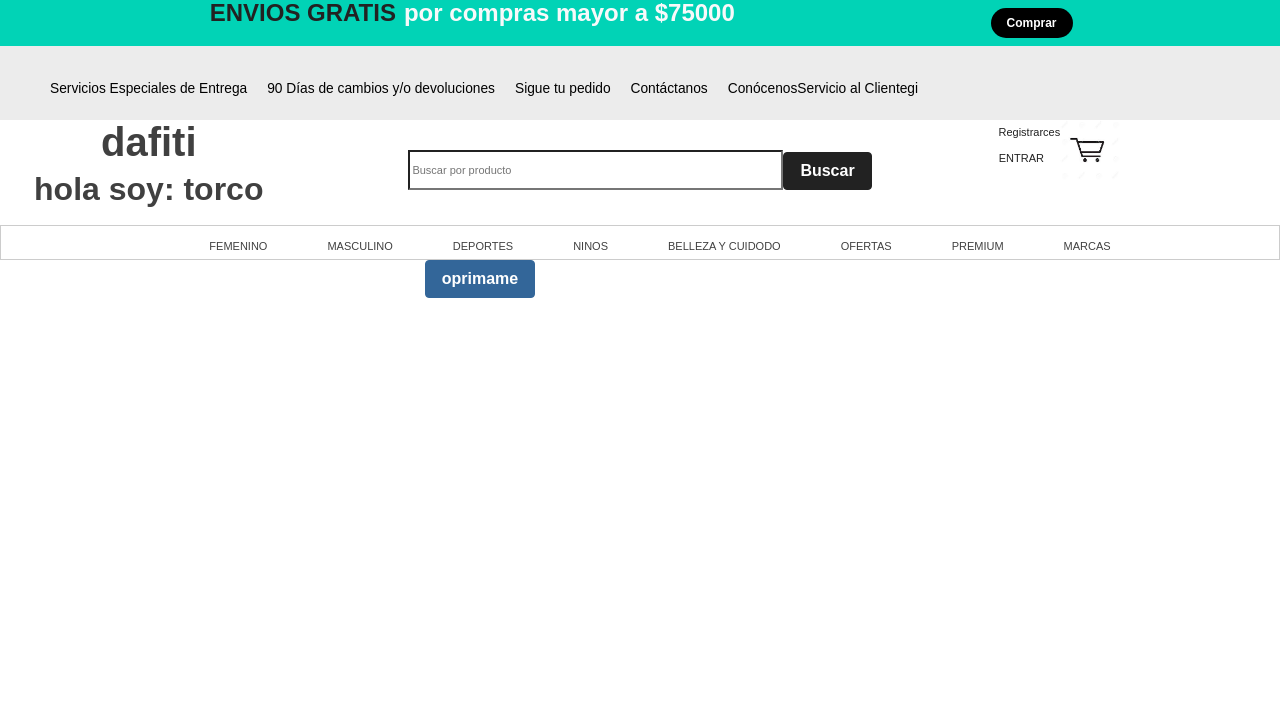
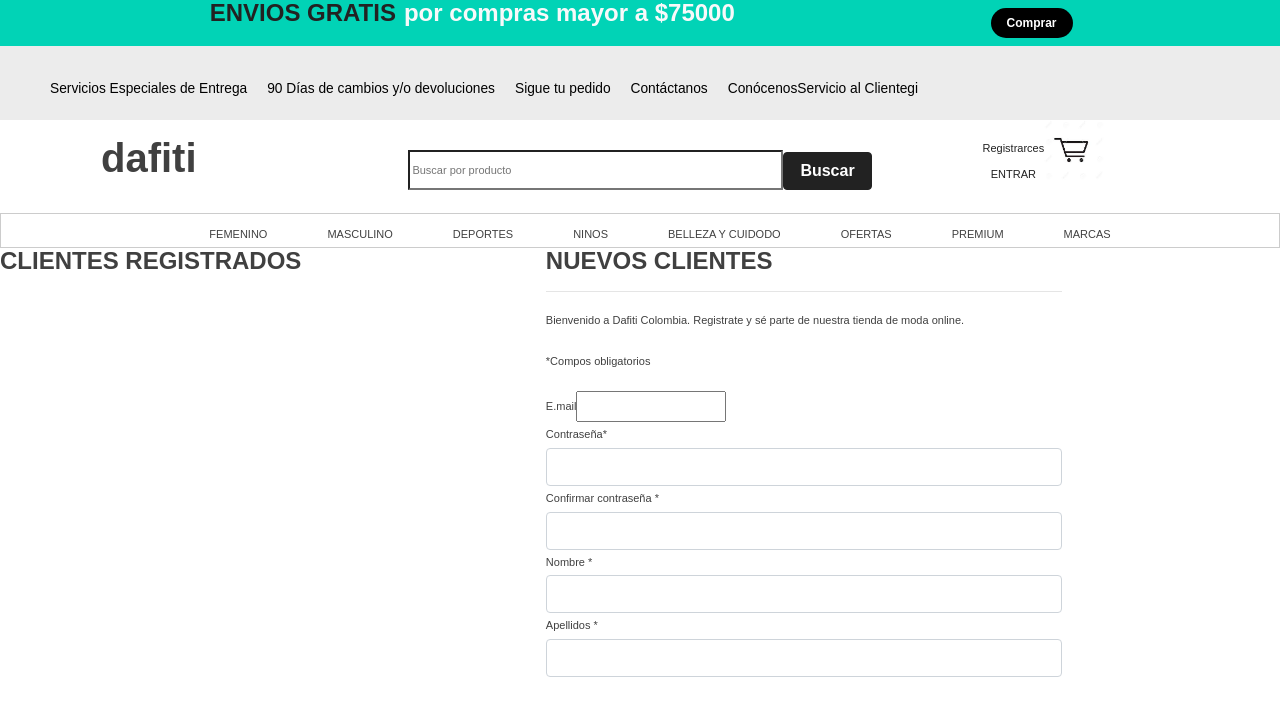
Before and after one commit to torco34/paginaConReact, a React app: page / in a window 1280 px wide. Shown: the top 716 px of the page. Built offline with nearby package versions, Linux system fonts and the light colour scheme; a web font is replaced by a local one.

Commit message:
formulario incompleto

```diff
--- a/src/assets/styles/components/Buscador.scss
+++ b/src/assets/styles/components/Buscador.scss
@@ -1,3 +1,20 @@
+.lista {
+	display: flex;
+	margin-top: 20px;
+}
+
+.lista li {
+	display: grid;
+	justify-content: center;
+	margin: 10px;
+	list-style: none;
+	font-size: calc(0.7vw + 0.6vh);
+}
+
+.lista li a {
+	color: #000;
+}
+
 .form_Buscar {
 	width: 60%;
 	height: 5vh;
@@ -18,3 +35,4 @@
 .section_carrito img {
 	max-width: 60px;
 }
+/*section de la lista*/
--- a/src/assets/styles/components/Header.scss
+++ b/src/assets/styles/components/Header.scss
@@ -29,20 +29,3 @@
 	cursor: pointer;
 	outline: none;
 }
-
-.lista {
-	display: flex;
-	margin-top: 20px;
-}
-
-.lista li {
-	display: grid;
-	justify-content: center;
-	margin: 10px;
-	list-style: none;
-	font-size: calc(0.7vw + 0.6vh);
-}
-
-.lista li a {
-	color: #000;
-}
--- a/src/components/Buscador.jsx
+++ b/src/components/Buscador.jsx
@@ -1,17 +1,14 @@
-import React, { Component } from "react";
-import propTypes from "prop-types";
-// importando las proptypes q ayudan especificar que tipo de elemento
-// son los props arrays, strings, números, etc.
+import React from "react";
 import "../assets/styles/components/Buscador.scss";
 import carrito from "../assets/static/carritos.png";
-const name = "torco";
-class Buscador extends Component {
+
+class Buscador extends React.Component {
 	render() {
 		return (
+			<div className="container_buscador">
 				<div className="row">
-				<div className="col-md-3 text-center">
+					<div className="col-md-3 text-center  mt-3">
 						<h1>dafiti</h1>
-					<h2>hola soy: {name}</h2>
 					</div>
 					<div className="col-md-6">
 						<div className="text-center">
@@ -30,9 +27,9 @@
 							</form>
 						</div>
 					</div>
-				<div className="col-md-3 section_carrito">
-					<a href="">
-						<span className="m-3 text-dark text-center">
+					<div className="col-md-3 section_carrito ">
+						<a className="text-dark mt-3" href="">
+							<span className="text-dark text-center">
 								Registrarces
 								<p>ENTRAR</p>
 							</span>
@@ -42,13 +39,9 @@
 						</a>
 					</div>
 				</div>
+			</div>
 		);
 	}
 }
-Buscador.propTypes = {
-	// en esta parte validamos las props con un objeto ejemplo
-	title: propTypes.string,
-	year: propTypes.number,
-};
 
 export default Buscador;
--- /dev/null
+++ b/src/components/ContForm.js
@@ -0,0 +1,79 @@
+import React from "react";
+
+class ContForm extends React.Component {
+	render() {
+		return (
+			<div className=" ">
+				<div className="row">
+					<div className="col-md-5">
+						<h4>CLIENTES REGISTRADOS</h4>
+					</div>
+					<div className="col-md-5">
+						<h4>NUEVOS CLIENTES</h4>
+						<hr className="" />
+
+						<form action=" card">
+							<p className="">
+								Bienvenido a Dafiti Colombia. Registrate y sé
+								parte de nuestra tienda de moda online.
+							</p>
+							<p className="">*Compos obligatorios</p>
+							<div className="from">
+								<lebel>E.mail</lebel>
+								<input
+									onChange={this.props.onChange}
+									className=""
+									type="text"
+									name="firstName"
+									// value={this.props.formValues.firstName}
+								/>
+							</div>
+							<div className="from">
+								<lebel>Contraseña*</lebel>
+								<input
+									onChange={this.props.onChange}
+									className="form-control"
+									type="text"
+									name="firstName"
+									// value={this.props.formValues.firstName}
+								/>
+							</div>
+							<div className="from">
+								<lebel>Confirmar contraseña * </lebel>
+								<input
+									onChange={this.props.onChange}
+									className="form-control"
+									type="text"
+									name="firstName"
+									// value={this.props.formValues.firstName}
+								/>
+							</div>
+							<div className="from">
+								<lebel>Nombre * </lebel>
+								<input
+									onChange={this.props.onChange}
+									className="form-control"
+									type="text"
+									name="firstName"
+									// value={this.props.formValues.firstName}
+								/>
+							</div>
+							<div className="from">
+								<lebel>Apellidos * </lebel>
+								<input
+									onChange={this.props.onChange}
+									className="form-control"
+									type="text"
+									name="firstName"
+									// value={this.props.formValues.firstName}
+								/>
+							</div>
+						</form>
+					</div>
+				</div>
+			</div>
+		);
+	}
+}
+
+export default ContForm;
--- a/src/components/Formulario.jsx
+++ /dev/null
@@ -1,23 +0,0 @@
-import React from "react";
-
-class Formulario extends React.Component {
-	handleClick() {
-		alert("El onclick funciona ...");
-		console.log("El onclick funciona ...");
-	}
-
-	render() {
-		return (
-			<div className="text-center col-md-9  ">
-				<button
-					className="btn btn-info"
-					onClick={() => this.handleClick()}
-				>
-					oprimame
-				</button>
-			</div>
-		);
-	}
-}
-
-export default Formulario;
--- a/src/components/Header.jsx
+++ b/src/components/Header.jsx
@@ -1,9 +1,9 @@
 import React, { Component } from "react";
+
 import "../assets/styles/components/Header.scss";
+import carrito from "../assets/static/carritos.png";
+
 class Header extends Component {
-	verCompra() {
-		alert("Mostrar lo que vas a comprar");
-	}
 	render() {
 		return (
 			<div className="container_header">
@@ -22,10 +22,7 @@
 						</a>
 					</div>
 					<div className="col-md-3 mark  ">
-						<button
-							className=" btn  boton m-2"
-							onClick={() => this.verCompra()}
-						>
+						<button className=" btn  boton m-2">
 							{this.props.bottonComprar}
 						</button>
 					</div>
@@ -53,4 +50,5 @@
 		);
 	}
 }
+
 export default Header;
--- a/src/containers/App.jsx
+++ b/src/containers/App.jsx
@@ -1,15 +1,10 @@
-import React, { useState, useEffect } from "react";
+import React from "react";
 import Header from "../components/Header";
 import Buscador from "../components/Buscador";
 import Lista from "../components/Lista";
-import Formulario from "../components/Formulario";
-import useInitialState from "../hooks/useInitialState";
+import ContForm from "../components/ContForm";
+
 import "../assets/styles/App.scss";
-// La API esta en esta constate
-// const API = "http://localhost:3000/useInitialState";
-
-// Es una api que no he descagado. 'no me pare importate
-// en este proyecto, el nocemiento y la y el entender si'
 
 const App = () => {
 	return (
@@ -26,7 +21,7 @@
 			/>
 			<Buscador />
 			<Lista />
-			<Formulario />
+			<ContForm />
 		</div>
 	);
 };
--- a/src/index.js
+++ b/src/index.js
@@ -1,5 +1,5 @@
 import React from "react";
 import ReactDOM from "react-dom";
 import App from "./containers/App";
-
-ReactDOM.render(<App />, document.getElementById("app"));
+const container = document.getElementById("app");
+ReactDOM.render(<App />, container);
```
Lines whose indentation alone changed are shown as unchanged.
